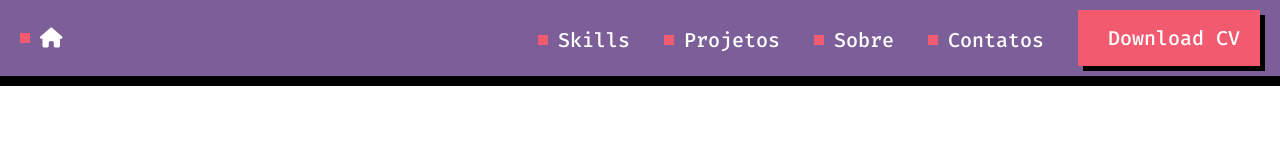
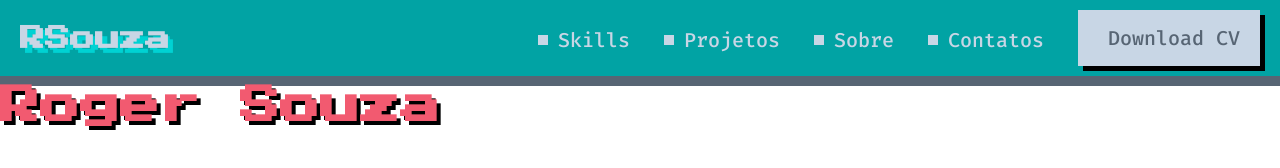
Before and after one commit to R0gerSouza/HTML-CSS-Feliz, a plain HTML site: page index.html in a window 1280 px wide. Drawn offline with Linux system fonts and the light colour scheme.

Commit message:
Create the title component

```diff
--- /dev/null
+++ b/css/components/title.css
@@ -0,0 +1,6 @@
+h1{
+    font-family: 'Press Start 2P', sans-serif;
+    font-size: 40px;
+    color: #f25a70;
+    text-shadow: 4px 4px 0px #000;
+}
--- a/css/index.css
+++ b/css/index.css
@@ -1,15 +1,19 @@
-@import url('https://fonts.googleapis.com/css2?family=Fira+Code:wght@300;500&display=swap');
+@import url('https://fonts.googleapis.com/css2?family=Fira+Code:wght@300;500&family=Press+Start+2P&display=swap');
 
 header {
     display: flex;
+    align-items: center;
     justify-content:space-between;
-    background-color: #7c5e99;
-    border-bottom: 10px solid #000;
+    background-color: #01a3a4;
+    border-bottom: 10px solid #576574;
     padding: 10px 20px;
 }
 
-i {
-    color: #fff;
+h2 {
+    color: #c8d6e5;
+    font-size: 25px;
+    font-family: 'Press Start 2P', cursive, sans-serif;
+    text-shadow: 5px 5px 0px #00d2d3;
 }
 
 nav {
@@ -19,7 +23,7 @@ nav {
 a {
     display: inline-flex;
     align-items: center;
-    color: #fff;
+    color: #c8d6e5;
     font-size: 20px;
     font-family: 'Fira Code',Arial, Helvetica, sans-serif;
     font-weight: 500;
@@ -29,24 +33,24 @@ a {
 
 a::before{
     content: '';
-    background-color: #F25A70;
+    background-color: #c8d6e5;
     height: 10px;
     width: 10px;
     margin-right: 10px;
 }
 
-#button {
+.button {
     display: inline-block;
-    background-color: #F25A70;
-    box-shadow: 5px 5px 0px #000;
+    background-color: #c8d6e5;
+    color: #576574;
+    box-shadow: 5px 5px #000;
     padding: 18px 20px;
     margin-right: 0;
+    transition: transform 100ms cubic-bezier(1,-0.22,.34,2.68);
 }
 
-#button:hover{
-    background-color: #fff;
-    color: #F25A70;
-    transition: 0.5s;
-    font-size: 22px;
-    box-shadow: -5px -5px 0px #000;
+.button:hover{
+    background-color: #c8d6e5;
+    transform: scale(1.08);
+    color: #222f3e;
 }
--- a/css/reset.css
+++ b/css/reset.css
@@ -19,9 +19,6 @@ time, mark, audio, video {
 	margin: 0;
 	padding: 0;
 	border: 0;
-	font-size: 100%;
-	font: inherit;
-	vertical-align: baseline;
 }
 /* HTML5 display-role reset for older browsers */
 article, aside, details, figcaption, figure,
--- a/index.html
+++ b/index.html
@@ -3,6 +3,7 @@
     <head>
         <meta charset="UTF-8">
         <script src="https://kit.fontawesome.com/c7821e19f2.js" crossorigin="anonymous"></script>
+        <link rel="stylesheet" href="css/components/title.css">
         <link rel="stylesheet" href="css/reset.css">
         <link rel="stylesheet" href="css/index.css">
         <title>Roger Souza</title>
@@ -10,17 +11,17 @@
 
     <body>
         <header>
-            <a href="index.html">
-                <i class="fa-solid fa-house"></i>
-            </a>
+            <h2>RSouza</h2>
 
             <nav>
                 <a href="">Skills</a>
                 <a href="">Projetos</a>
                 <a href="">Sobre</a>
                 <a href="">Contatos</a>
-                <a href="" id="button">Download CV</a>
+                <a href="" class="button">Download CV</a>
             </nav>
         </header>
+
+        <h1>Roger Souza</h1>
     </body>
 </html>
```
